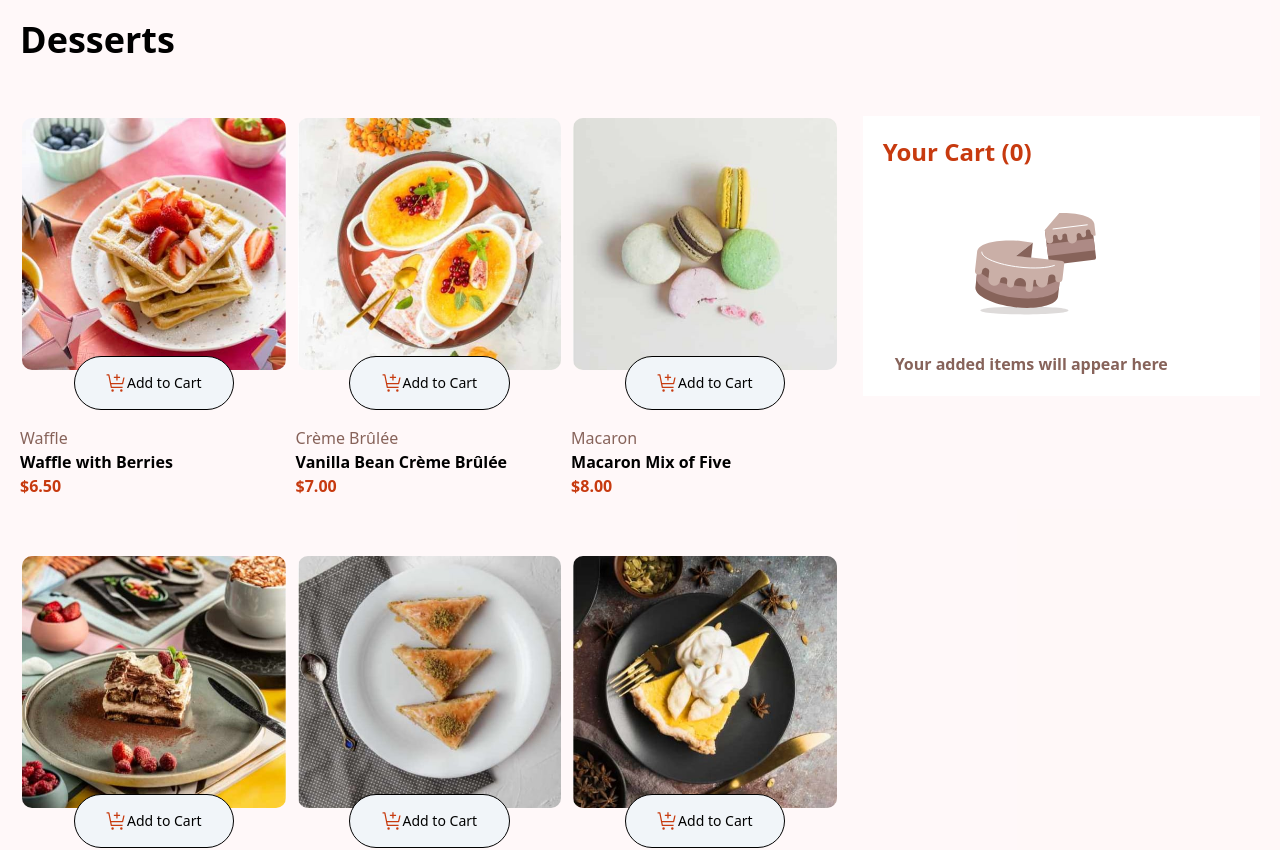
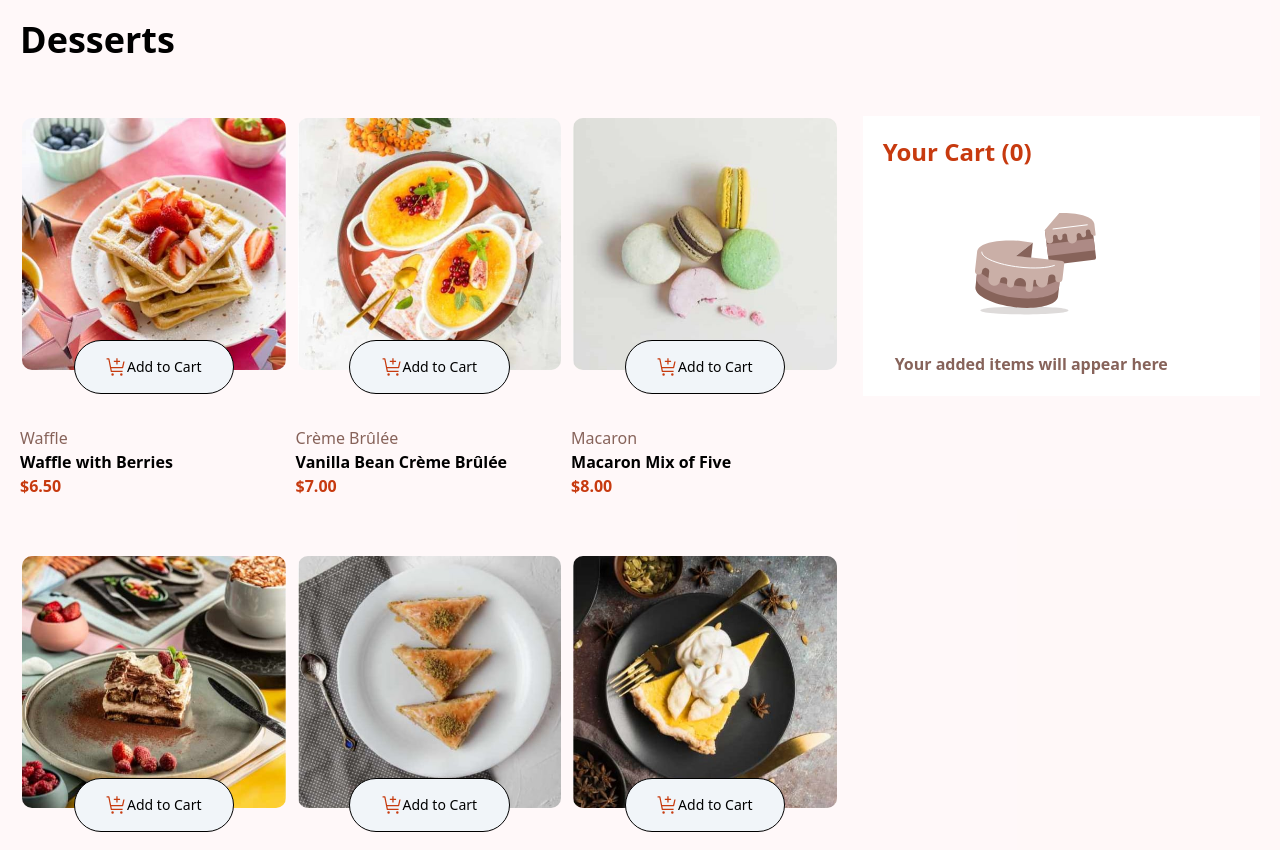
Before and after one commit to LuiRo07/product-list-with-cart, a React (Vite) app: page / in a window 1280 px wide. Shown: the top 850 px of the page. Built offline with nearby package versions, Linux system fonts and the light colour scheme.

Commit message:
product button needs to be consistent size

```diff
--- a/src/Components/ProductCards/NewProductCard.jsx
+++ b/src/Components/ProductCards/NewProductCard.jsx
@@ -15,7 +15,7 @@ function AddToCartButton({ product }) {
   return (
     <div className="flex justify-center">
       <button
-        className="font-semibold relative bottom-4 z-10 bg-slate-100 w-3/5 p-4 flex justify-center gap-3 rounded-full border border-black md:overflow-hidden md:text-sm md:gap-0 md:font-medium"
+        className="font-semibold relative bottom-8 z-10 bg-slate-100 w-3/5 p-4 flex justify-center gap-3 rounded-full border border-black md:overflow-hidden md:text-sm md:gap-0 md:font-medium"
         onClick={handleButtonState}
       >
         <img src={cartIcon} al={"cart icon"} />
```
